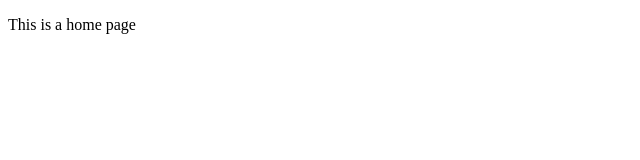
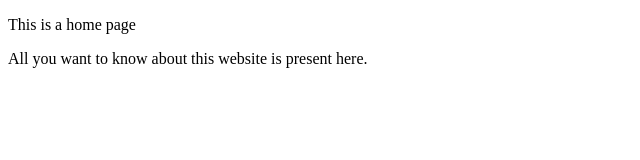
Before and after one commit to harishkv11/Git-Intro, a plain HTML site: page index.html in a window 1280 px wide. Shown: the whole page, without its empty margins (0-640 px from the left). Drawn offline with Linux system fonts and the light colour scheme.

Commit message:
Fixed index.html

```diff
--- a/index.html
+++ b/index.html
@@ -8,5 +8,6 @@
 </head>
 <body>
     <p>This is a home page</p>
+    <p>All you want to know about this website is present here.</p>
 </body>
 </html>
```
